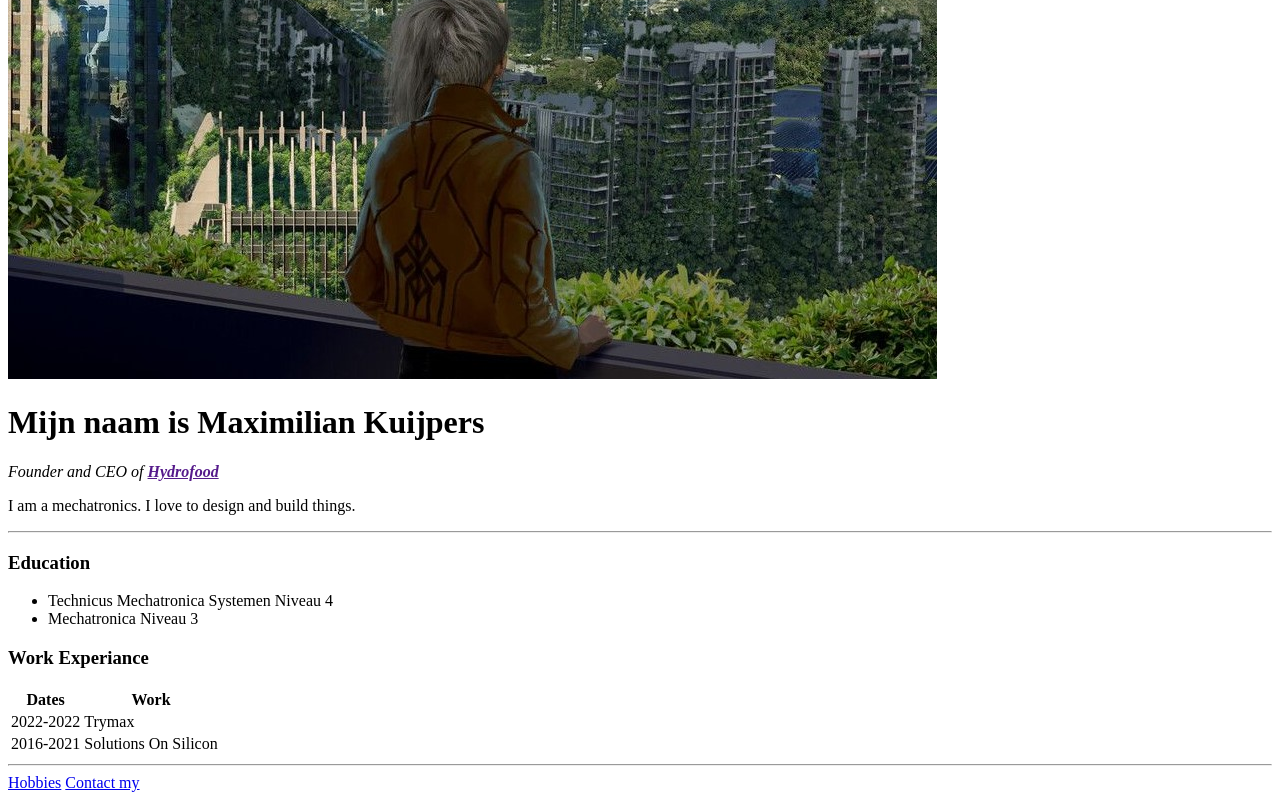
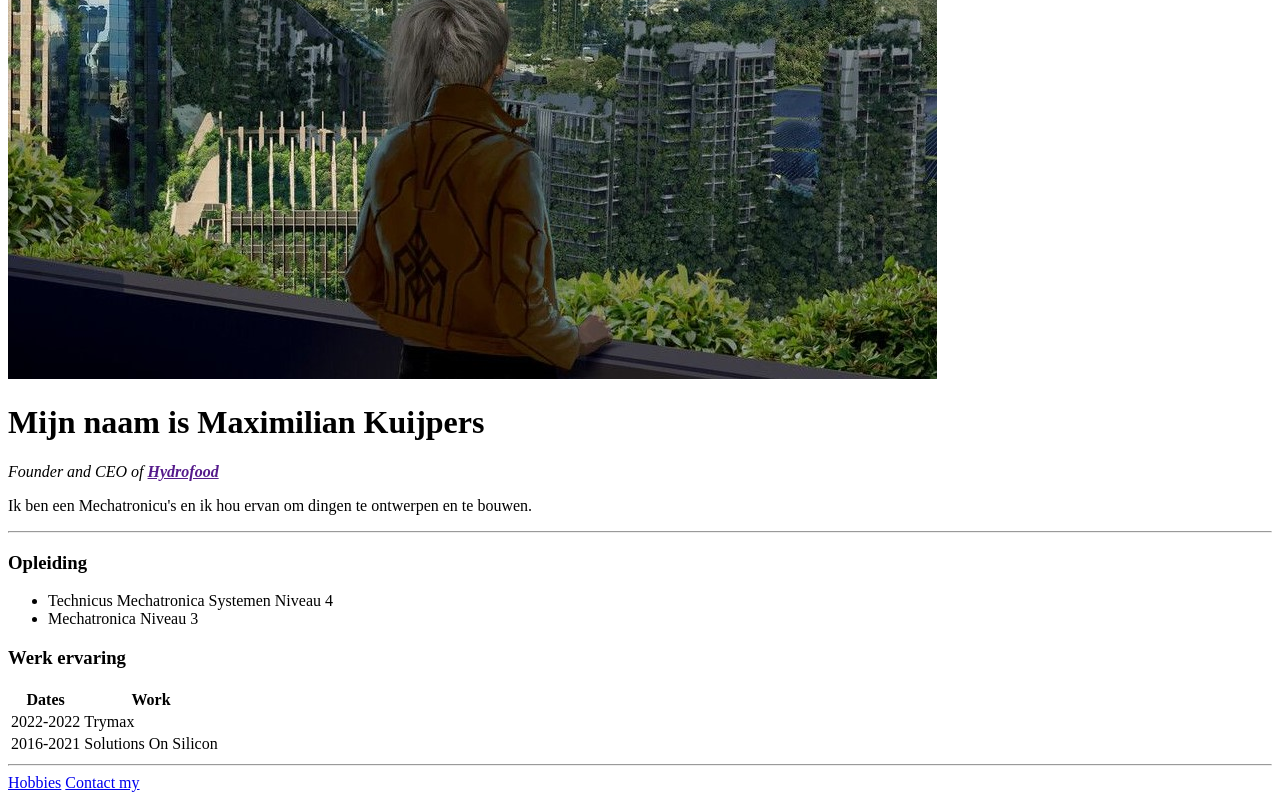
Before and after one commit to maximus2155/cv, a plain HTML site: page index.html in a window 1280 px wide. Shown: the part 487-1287 px from the top of the page. Drawn offline with Linux system fonts and the light colour scheme.

Commit message:
Update index.html

```diff
--- a/index.html
+++ b/index.html
@@ -8,14 +8,14 @@
         <img src="images/Profile.jpg" alt="Maximilian Kuijpers">
         <h1>Mijn naam is Maximilian Kuijpers</h1>
         <p><em>Founder and CEO of <strong><a href "https://Hydrofood.nl/">Hydrofood</a></strong></em></p>
-        <p>I am a mechatronics. I love to design and build things.</p>
+        <p>Ik ben een Mechatronicu's en ik hou ervan om dingen te ontwerpen en te bouwen.</p>
         <hr>
-        <h3>Education</h3>
+        <h3>Opleiding</h3>
         <ul>
             <li>Technicus Mechatronica Systemen Niveau 4</li>
             <li>Mechatronica Niveau 3</li>
         </ul>
-        <h3>Work Experiance</h3>
+        <h3>Werk ervaring</h3>
         <table>
             <thead>
                 <tr>
@@ -36,4 +36,5 @@
         <a href="hobbies.html">Hobbies</a>
         <a href="contact-met.html">Contact my</a>
     </body>
+
 </html>
```
